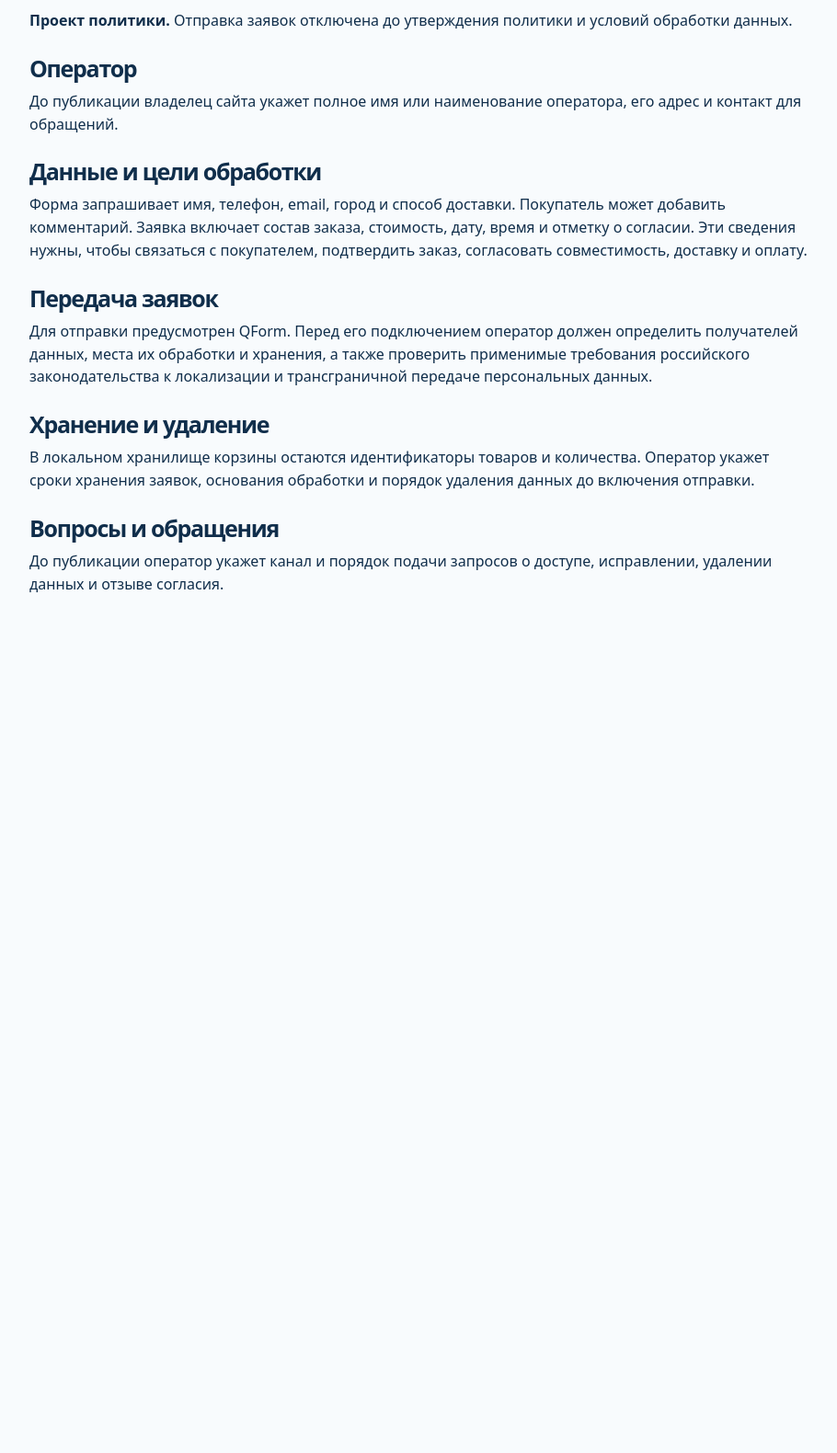
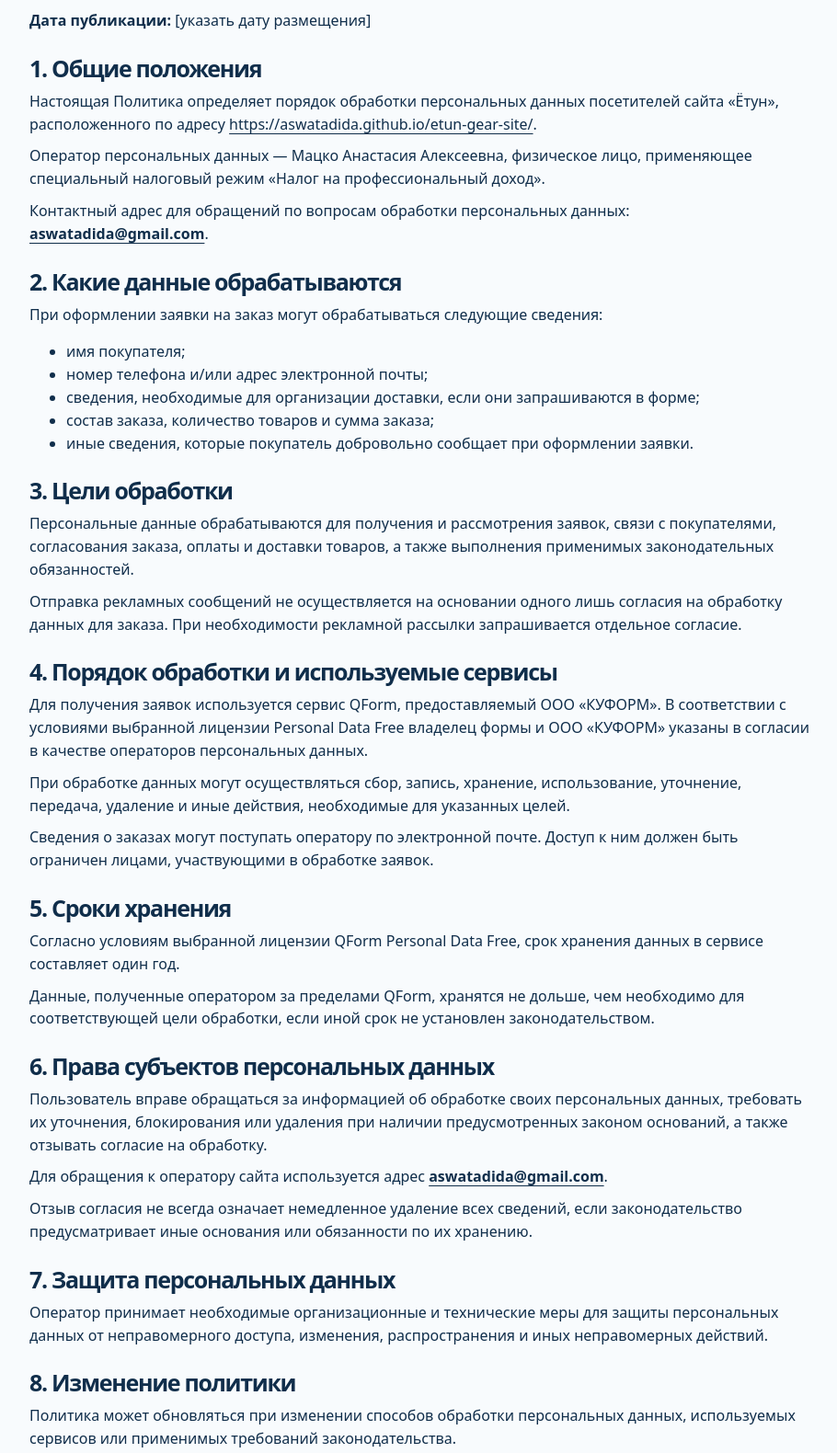
Before and after one commit to AswatAdida/etun-gear-site, a plain HTML site: page privacy.html in a window 1280 px wide. Shown: the part 260-1840 px from the top of the page at 92% size, without its empty margins (183-1093 px from the left). Before the commit the page ends 949 px from the top, so only its background shows below. Drawn offline with Linux system fonts and the light colour scheme.

Commit message:
docs: publish approved privacy policy text

```diff
--- a/privacy.html
+++ b/privacy.html
@@ -12,17 +12,47 @@
   <main class="shell credits privacy">
     <a href="index.html">← На главную</a>
     <h1>Политика обработки персональных данных</h1>
-    <p><strong>Проект политики.</strong> Отправка заявок отключена до утверждения политики и условий обработки данных.</p>
-    <h2>Оператор</h2>
-    <p>До публикации владелец сайта укажет полное имя или наименование оператора, его адрес и контакт для обращений.</p>
-    <h2>Данные и цели обработки</h2>
-    <p>Форма запрашивает имя, телефон, email, город и способ доставки. Покупатель может добавить комментарий. Заявка включает состав заказа, стоимость, дату, время и отметку о согласии. Эти сведения нужны, чтобы связаться с покупателем, подтвердить заказ, согласовать совместимость, доставку и оплату.</p>
-    <h2>Передача заявок</h2>
-    <p>Для отправки предусмотрен QForm. Перед его подключением оператор должен определить получателей данных, места их обработки и хранения, а также проверить применимые требования российского законодательства к локализации и трансграничной передаче персональных данных.</p>
-    <h2>Хранение и удаление</h2>
-    <p>В локальном хранилище корзины остаются идентификаторы товаров и количества. Оператор укажет сроки хранения заявок, основания обработки и порядок удаления данных до включения отправки.</p>
-    <h2>Вопросы и обращения</h2>
-    <p>До публикации оператор укажет канал и порядок подачи запросов о доступе, исправлении, удалении данных и отзыве согласия.</p>
+    <p><strong>Дата публикации:</strong> [указать дату размещения]</p>
+
+    <h2>1. Общие положения</h2>
+    <p>Настоящая Политика определяет порядок обработки персональных данных посетителей сайта «Ётун», расположенного по адресу <a href="https://aswatadida.github.io/etun-gear-site/">https://aswatadida.github.io/etun-gear-site/</a>.</p>
+    <p>Оператор персональных данных — Мацко Анастасия Алексеевна, физическое лицо, применяющее специальный налоговый режим «Налог на профессиональный доход».</p>
+    <p>Контактный адрес для обращений по вопросам обработки персональных данных: <strong><a href="mailto:aswatadida@gmail.com">aswatadida@gmail.com</a></strong>.</p>
+
+    <h2>2. Какие данные обрабатываются</h2>
+    <p>При оформлении заявки на заказ могут обрабатываться следующие сведения:</p>
+    <ul>
+      <li>имя покупателя;</li>
+      <li>номер телефона и/или адрес электронной почты;</li>
+      <li>сведения, необходимые для организации доставки, если они запрашиваются в форме;</li>
+      <li>состав заказа, количество товаров и сумма заказа;</li>
+      <li>иные сведения, которые покупатель добровольно сообщает при оформлении заявки.</li>
+    </ul>
+
+    <h2>3. Цели обработки</h2>
+    <p>Персональные данные обрабатываются для получения и рассмотрения заявок, связи с покупателями, согласования заказа, оплаты и доставки товаров, а также выполнения применимых законодательных обязанностей.</p>
+    <p>Отправка рекламных сообщений не осуществляется на основании одного лишь согласия на обработку данных для заказа. При необходимости рекламной рассылки запрашивается отдельное согласие.</p>
+
+    <h2>4. Порядок обработки и используемые сервисы</h2>
+    <p>Для получения заявок используется сервис QForm, предоставляемый ООО «КУФОРМ». В соответствии с условиями выбранной лицензии Personal Data Free владелец формы и ООО «КУФОРМ» указаны в согласии в качестве операторов персональных данных.</p>
+    <p>При обработке данных могут осуществляться сбор, запись, хранение, использование, уточнение, передача, удаление и иные действия, необходимые для указанных целей.</p>
+    <p>Сведения о заказах могут поступать оператору по электронной почте. Доступ к ним должен быть ограничен лицами, участвующими в обработке заявок.</p>
+
+    <h2>5. Сроки хранения</h2>
+    <p>Согласно условиям выбранной лицензии QForm Personal Data Free, срок хранения данных в сервисе составляет один год.</p>
+    <p>Данные, полученные оператором за пределами QForm, хранятся не дольше, чем необходимо для соответствующей цели обработки, если иной срок не установлен законодательством.</p>
+
+    <h2>6. Права субъектов персональных данных</h2>
+    <p>Пользователь вправе обращаться за информацией об обработке своих персональных данных, требовать их уточнения, блокирования или удаления при наличии предусмотренных законом оснований, а также отзывать согласие на обработку.</p>
+    <p>Для обращения к оператору сайта используется адрес <strong><a href="mailto:aswatadida@gmail.com">aswatadida@gmail.com</a></strong>.</p>
+    <p>Отзыв согласия не всегда означает немедленное удаление всех сведений, если законодательство предусматривает иные основания или обязанности по их хранению.</p>
+
+    <h2>7. Защита персональных данных</h2>
+    <p>Оператор принимает необходимые организационные и технические меры для защиты персональных данных от неправомерного доступа, изменения, распространения и иных неправомерных действий.</p>
+
+    <h2>8. Изменение политики</h2>
+    <p>Политика может обновляться при изменении способов обработки персональных данных, используемых сервисов или применимых требований законодательства.</p>
+    <p>Актуальная версия публикуется по адресу <a href="https://aswatadida.github.io/etun-gear-site/privacy.html">https://aswatadida.github.io/etun-gear-site/privacy.html</a>.</p>
   </main>
 </body>
 </html>
```
